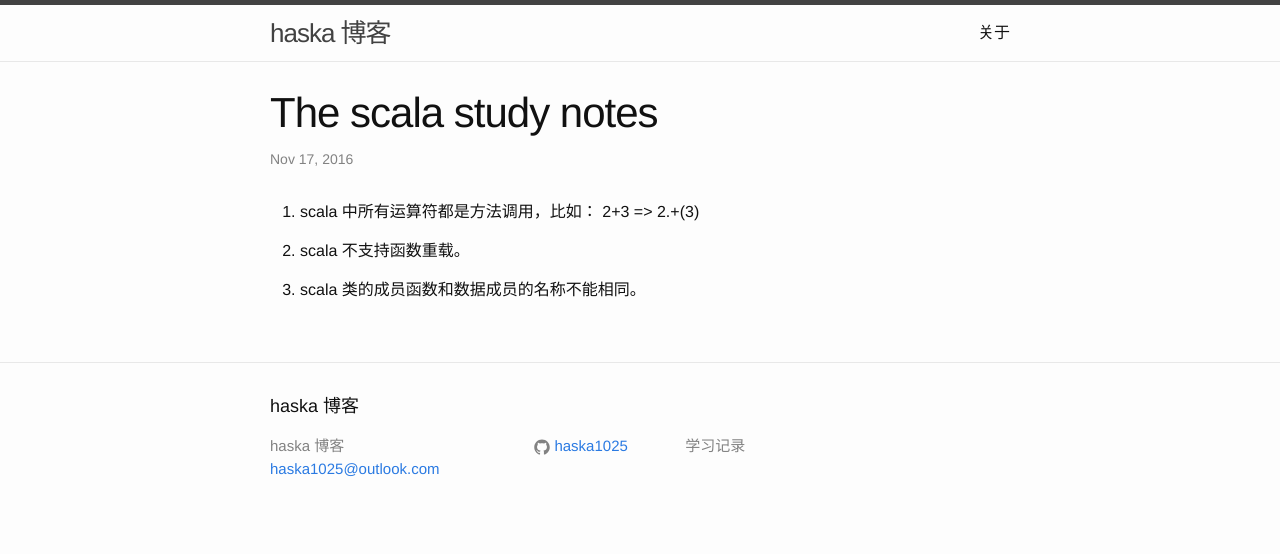
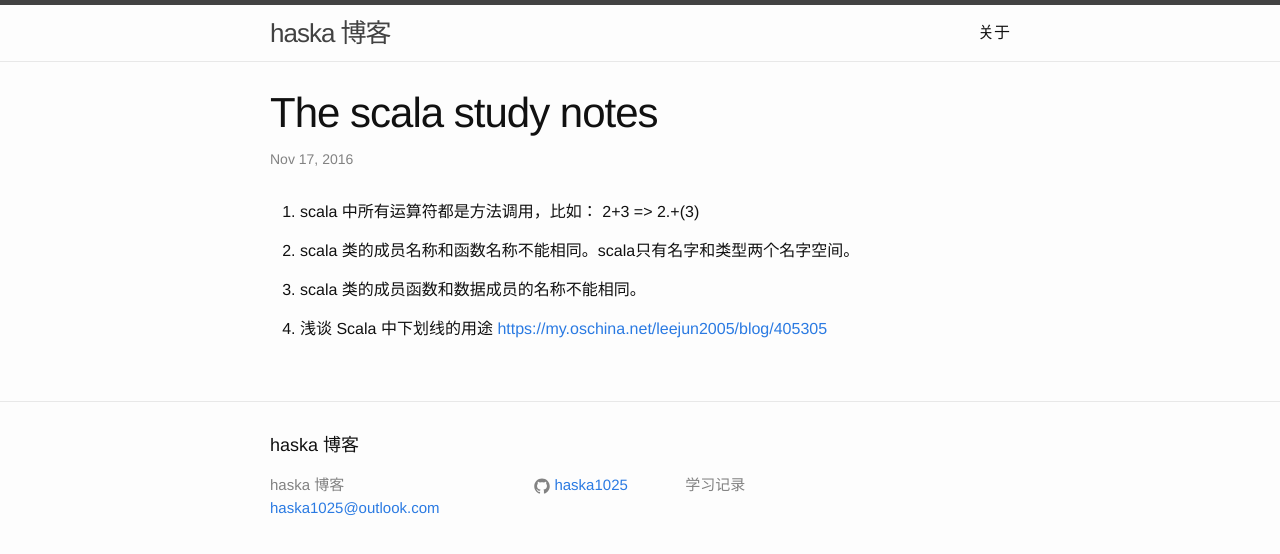
Before and after one commit to haska1025/haska1025.github.io, a Jekyll site: the page built from _posts/2016-11-20-scala_study_notes.md, in a window 1280 px wide. Shown: the top 554 px of the page. Built offline with Jekyll 4.4.1, drawn with Linux system fonts in a browser that asks for light colours.

Commit message:
Change scala notes

```diff
--- a/_posts/2016-11-20-scala_study_notes.md
+++ b/_posts/2016-11-20-scala_study_notes.md
@@ -7,6 +7,8 @@ categories: scala
 
 1. scala 中所有运算符都是方法调用，比如： 2+3 => 2.+(3)
 
-2. scala 不支持函数重载。
+2. scala 类的成员名称和函数名称不能相同。scala只有名字和类型两个名字空间。
 
 3. scala 类的成员函数和数据成员的名称不能相同。
+
+4. 浅谈 Scala 中下划线的用途 <https://my.oschina.net/leejun2005/blog/405305>
```
